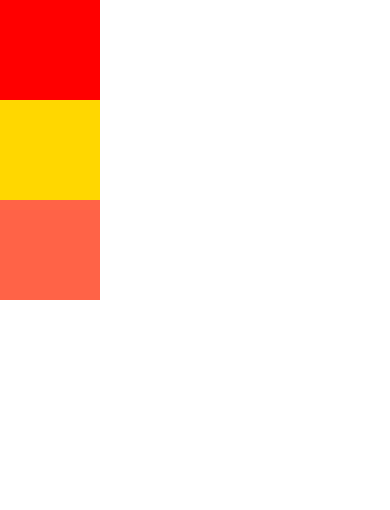
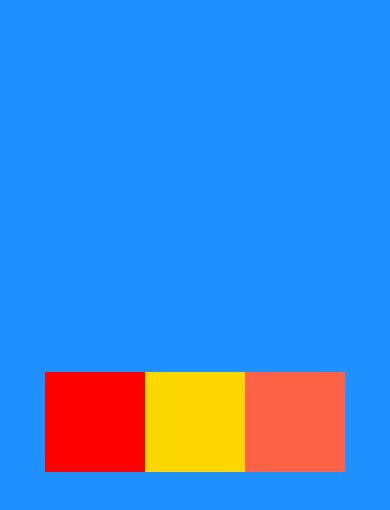
Before and after one commit to VikasKad/ReactNativeApp, a React Native app: screen / in a window 390 px wide. Shown: the top 510 px of the page. Built offline with nearby package versions, Linux system fonts and the light colour scheme.

Commit message:
with flex directions and its other properties

```diff
--- a/App.js
+++ b/App.js
@@ -4,7 +4,15 @@ import { StyleSheet, View } from "react-native";
 
 export default function App() {
   return (
-    <View style={{ backgroundColor: "dodgerblue", width: 100, height: 100 }}>
+    <View
+      style={{
+        backgroundColor: "dodgerblue",
+        flex: 1,
+        flexDirection: "row",
+        justifyContent: "center",
+        alignItems:'center',
+      }}
+    >
       <View style={{ backgroundColor: "red", width: 100, height: 100 }} />
       <View style={{ backgroundColor: "gold", width: 100, height: 100 }} />
       <View style={{ backgroundColor: "tomato", width: 100, height: 100 }} />
```
